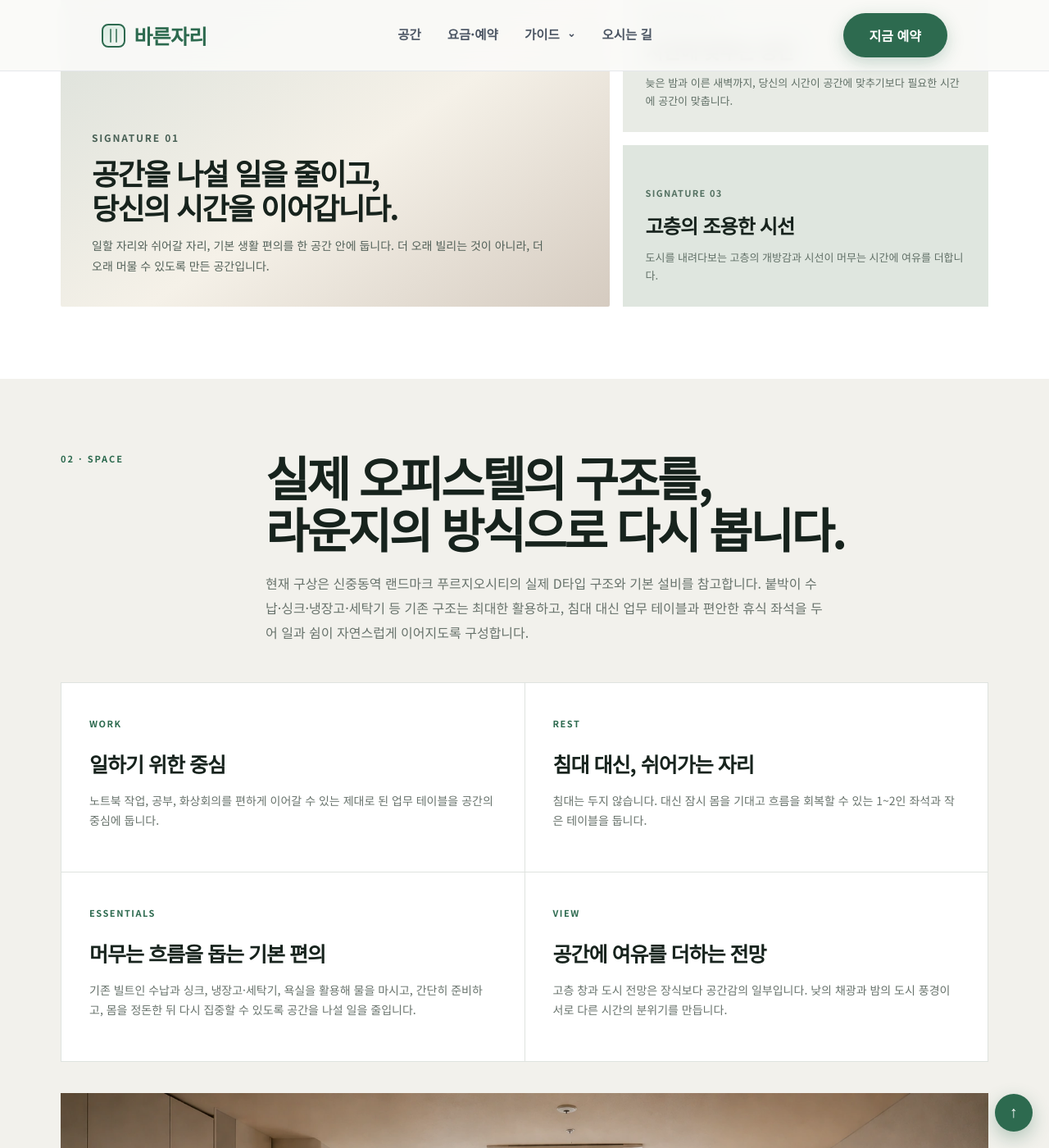
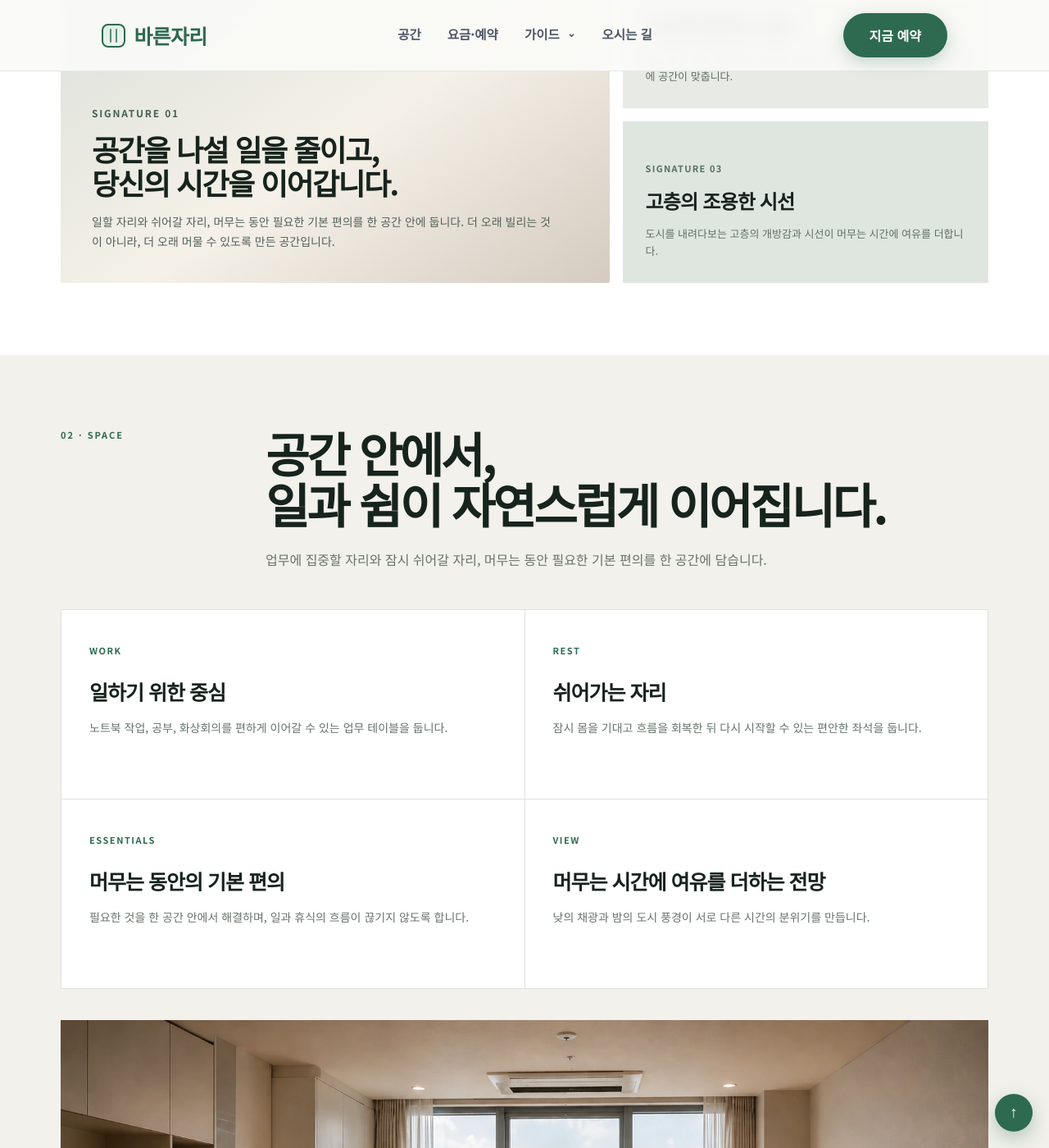
Before and after one commit to bareunspace/blog, a Jekyll site: the page built from lounge/index.html, in a window 1280 px wide and 1400 px high, scrolled down 1177 px. Shown: the whole window at 82% size. Built offline with Jekyll 4.4.1, drawn with Linux system fonts in a browser that asks for light colours; some of the changed text lies outside the part shown.

Commit message:
Simplify lounge page around customer experience

```diff
--- a/lounge/index.html
+++ b/lounge/index.html
@@ -3,7 +3,7 @@
 page_id: lounge
 permalink: /lounge/
 title: 바른자리 프라이빗 라운지 | 신중동 고층 프라이빗 공간
-description: 신중동역 랜드마크 푸르지오시티 고층 오피스텔을 기준으로 구상하는 바른자리 프라이빗 라운지. 일하고, 쉬고, 다시 이어가는 시간을 한 공간에 담습니다.
+description: 신중동의 고층 프라이빗 공간에서 일하고, 쉬고, 다시 이어가는 시간을 위한 바른자리 Private Lounge 구상안입니다.
 canonical: https://bareunjari.com/lounge/
 robots: noindex,follow
 sitemap: false
@@ -31,10 +31,10 @@
     <div class="lounge-shell">
       <div class="lounge-section-head">
         <div class="lounge-index">01 · CONCEPT</div>
-        <div><h2>일하고, 쉬고,<br>다시 이어가는 공간.</h2><p>Private Lounge는 더 오래 빌리는 공간이 아닙니다. 일할 때는 집중하고, 필요할 때는 쉬고, 물을 마시고 간단한 음식을 준비하거나 몸을 정돈한 뒤 다시 시작할 수 있도록 머무는 동안 필요한 흐름을 한 공간 안에 담습니다.</p></div>
+        <div><h2>일하고, 쉬고,<br>다시 이어가는 공간.</h2><p>Private Lounge는 더 오래 빌리는 공간이 아닙니다. 일할 때는 집중하고, 필요할 때는 쉬었다가 다시 시작할 수 있도록 머무는 동안의 흐름을 한 공간 안에 담습니다.</p></div>
       </div>
       <div class="lounge-signature">
-        <div class="lounge-signature-main"><span class="num">SIGNATURE 01</span><h3>공간을 나설 일을 줄이고,<br>당신의 시간을 이어갑니다.</h3><p>일할 자리와 쉬어갈 자리, 기본 생활 편의를 한 공간 안에 둡니다. 더 오래 빌리는 것이 아니라, 더 오래 머물 수 있도록 만든 공간입니다.</p></div>
+        <div class="lounge-signature-main"><span class="num">SIGNATURE 01</span><h3>공간을 나설 일을 줄이고,<br>당신의 시간을 이어갑니다.</h3><p>일할 자리와 쉬어갈 자리, 머무는 동안 필요한 기본 편의를 한 공간 안에 둡니다. 더 오래 빌리는 것이 아니라, 더 오래 머물 수 있도록 만든 공간입니다.</p></div>
         <div class="lounge-signature-side">
           <div class="lounge-signature-card"><span>SIGNATURE 02</span><strong>시간에 맞추는 공간</strong><p>늦은 밤과 이른 새벽까지, 당신의 시간이 공간에 맞추기보다 필요한 시간에 공간이 맞춥니다.</p></div>
           <div class="lounge-signature-card"><span>SIGNATURE 03</span><strong>고층의 조용한 시선</strong><p>도시를 내려다보는 고층의 개방감과 시선이 머무는 시간에 여유를 더합니다.</p></div>
@@ -47,20 +47,20 @@
     <div class="lounge-shell">
       <div class="lounge-section-head">
         <div class="lounge-index">02 · SPACE</div>
-        <div><h2>실제 오피스텔의 구조를,<br>라운지의 방식으로 다시 봅니다.</h2><p>현재 구상은 신중동역 랜드마크 푸르지오시티의 실제 D타입 구조와 기본 설비를 참고합니다. 붙박이 수납·싱크·냉장고·세탁기 등 기존 구조는 최대한 활용하고, 침대 대신 업무 테이블과 편안한 휴식 좌석을 두어 일과 쉼이 자연스럽게 이어지도록 구성합니다.</p></div>
+        <div><h2>공간 안에서,<br>일과 쉼이 자연스럽게 이어집니다.</h2><p>업무에 집중할 자리와 잠시 쉬어갈 자리, 머무는 동안 필요한 기본 편의를 한 공간에 담습니다.</p></div>
       </div>
       <div class="lounge-scenes">
-        <article class="lounge-scene"><em>WORK</em><h3>일하기 위한 중심</h3><p>노트북 작업, 공부, 화상회의를 편하게 이어갈 수 있는 제대로 된 업무 테이블을 공간의 중심에 둡니다.</p></article>
-        <article class="lounge-scene"><em>REST</em><h3>침대 대신, 쉬어가는 자리</h3><p>침대는 두지 않습니다. 대신 잠시 몸을 기대고 흐름을 회복할 수 있는 1~2인 좌석과 작은 테이블을 둡니다.</p></article>
-        <article class="lounge-scene"><em>ESSENTIALS</em><h3>머무는 흐름을 돕는 기본 편의</h3><p>기존 빌트인 수납과 싱크, 냉장고·세탁기, 욕실을 활용해 물을 마시고, 간단히 준비하고, 몸을 정돈한 뒤 다시 집중할 수 있도록 공간을 나설 일을 줄입니다.</p></article>
-        <article class="lounge-scene"><em>VIEW</em><h3>공간에 여유를 더하는 전망</h3><p>고층 창과 도시 전망은 장식보다 공간감의 일부입니다. 낮의 채광과 밤의 도시 풍경이 서로 다른 시간의 분위기를 만듭니다.</p></article>
+        <article class="lounge-scene"><em>WORK</em><h3>일하기 위한 중심</h3><p>노트북 작업, 공부, 화상회의를 편하게 이어갈 수 있는 업무 테이블을 둡니다.</p></article>
+        <article class="lounge-scene"><em>REST</em><h3>쉬어가는 자리</h3><p>잠시 몸을 기대고 흐름을 회복한 뒤 다시 시작할 수 있는 편안한 좌석을 둡니다.</p></article>
+        <article class="lounge-scene"><em>ESSENTIALS</em><h3>머무는 동안의 기본 편의</h3><p>필요한 것을 한 공간 안에서 해결하며, 일과 휴식의 흐름이 끊기지 않도록 합니다.</p></article>
+        <article class="lounge-scene"><em>VIEW</em><h3>머무는 시간에 여유를 더하는 전망</h3><p>낮의 채광과 밤의 도시 풍경이 서로 다른 시간의 분위기를 만듭니다.</p></article>
       </div>
       <div class="lounge-concept-visual">
         <a class="lounge-concept-link" href="/images/bareunjari-private-lounge-hero.webp" target="_blank" rel="noopener" aria-label="Private Lounge 공간 구성 시각화 크게 보기">
-          <img src="/images/bareunjari-private-lounge-hero.webp" alt="랜드마크 푸르지오시티 D타입 구조를 참고해 업무 테이블과 휴식 좌석, 기본 생활 편의를 구성한 바른자리 Private Lounge 시각화 이미지" loading="lazy">
-          <div class="lounge-concept-caption"><div><small>SPACE CONCEPT</small><strong>Private Lounge 공간 구성 시각화</strong></div><span>이미지 크게 보기 →</span></div>
+          <img src="/images/bareunjari-private-lounge-hero.webp" alt="업무 테이블과 휴식 좌석, 식물과 기본 편의를 함께 구성한 바른자리 Private Lounge 공간 시각화" loading="lazy">
+          <div class="lounge-concept-caption"><div><small>SPACE CONCEPT</small><strong>Private Lounge 공간 구성 예시</strong></div><span>이미지 크게 보기 →</span></div>
         </a>
-        <p class="lounge-concept-note">랜드마크 푸르지오시티 D타입의 실제 구조와 기본 설비를 참고해, 바른자리 Private Lounge로 구성했을 때를 시각화한 컨셉 이미지입니다. 실제 촬영 사진이 아니며 최종 호실·가구·시설 구성은 달라질 수 있습니다.</p>
+        <p class="lounge-concept-note">Private Lounge의 공간 분위기와 사용 방식을 보여주는 컨셉 이미지입니다. 실제 공간 구성은 최종 공간에 따라 달라질 수 있습니다.</p>
       </div>
     </div>
   </section>
@@ -75,14 +75,14 @@
         <article class="lounge-scene"><em>SCENE 01</em><h3>긴 프로젝트를 끝내야 하는 날</h3><p>기획, 문서 작업, 시험 준비, 개인 프로젝트처럼 충분한 몰입 시간이 필요한 일정에 적합합니다.</p></article>
         <article class="lounge-scene"><em>SCENE 02</em><h3>새벽 해외 미팅이 있는 날</h3><p>다른 시간대와 맞추는 화상회의 때문에 늦은 밤부터 새벽까지 안정적인 독립 공간이 필요할 때.</p></article>
         <article class="lounge-scene"><em>SCENE 03</em><h3>일과 일 사이, 잠깐 쉬고 싶은 날</h3><p>계속 집중하기보다 잠시 쉬고 다시 시작할 수 있습니다. 오래 머무는 시간에는 휴식도 공간의 일부입니다.</p></article>
-        <article class="lounge-scene"><em>SCENE 04</em><h3>공간을 나설 일을 줄이고 싶은 날</h3><p>물을 마시고, 간단한 음식을 준비하고, 몸을 정돈한 뒤 다시 집중하는 것까지. 필요한 기본 편의를 한 공간 안에서 이어갑니다.</p></article>
+        <article class="lounge-scene"><em>SCENE 04</em><h3>공간을 나설 일을 줄이고 싶은 날</h3><p>필요한 기본 편의를 이용하며 장소를 옮기지 않고 자신의 시간을 이어갑니다.</p></article>
       </div>
       <div class="lounge-related" aria-label="현재 바른자리 Private Room에서 축적된 이용 가이드">
         <div class="lounge-related-head"><span>FROM PRIVATE ROOM</span><p>현재 바른자리 Private Room에서 먼저 확인해 온 시간의 쓰임입니다. Private Lounge는 이 흐름을 더 오래 이어갈 수 있도록 확장합니다.</p></div>
         <div class="lounge-related-grid">
-          <a class="lounge-related-card" href="/posts/boston-early-morning-video-meeting/"><small>PRIVATE ROOM · EARLY MORNING</small><strong>새벽 해외 화상회의가 있는 날</strong><p>미국 보스턴 시간대처럼 한국의 새벽에 말하고 연결해야 하는 일정에서 어떤 공간이 필요한지 정리했습니다.</p><b>Private Room 가이드 보기 →</b></a>
-          <a class="lounge-related-card" href="/posts/one-person-study-room/"><small>PRIVATE ROOM · DEEP FOCUS</small><strong>혼자 오래 집중해야 하는 시간</strong><p>공부, 개인 작업, 온라인 시험처럼 좌석보다 독립된 공간 자체가 필요한 순간을 살펴봅니다.</p><b>Private Room 가이드 보기 →</b></a>
-          <a class="lounge-related-card" href="/posts/date-your-own-time/"><small>PRIVATE ROOM · PRIVATE TIME</small><strong>둘만의 시간을 원하는 방식으로</strong><p>무언가를 계속 하지 않아도 괜찮은 시간, 주변을 덜 신경 쓰고 편하게 머무는 방식에 대한 이야기입니다.</p><b>Private Room 가이드 보기 →</b></a>
+          <a class="lounge-related-card" href="/posts/boston-early-morning-video-meeting/"><small>PRIVATE ROOM · EARLY MORNING</small><strong>새벽 해외 화상회의가 있는 날</strong><p>한국의 새벽에 말하고 연결해야 하는 일정에서 어떤 공간이 필요한지 정리했습니다.</p><b>Private Room 가이드 보기 →</b></a>
+          <a class="lounge-related-card" href="/posts/one-person-study-room/"><small>PRIVATE ROOM · DEEP FOCUS</small><strong>혼자 오래 집중해야 하는 시간</strong><p>공부, 개인 작업, 온라인 시험처럼 독립된 공간 자체가 필요한 순간을 살펴봅니다.</p><b>Private Room 가이드 보기 →</b></a>
+          <a class="lounge-related-card" href="/posts/date-your-own-time/"><small>PRIVATE ROOM · PRIVATE TIME</small><strong>둘만의 시간을 원하는 방식으로</strong><p>주변을 덜 신경 쓰고 편하게 머무는 방식에 대한 이야기입니다.</p><b>Private Room 가이드 보기 →</b></a>
         </div>
       </div>
     </div>
@@ -104,7 +104,7 @@
           <ul><li><span>추천 이용</span><span>면접 · 시험 · 스터디 · 회의</span></li><li><span>이용 흐름</span><span>집중 중심</span></li><li><span>시간 방식</span><span>필요한 시간만</span></li><li><span>공간 성격</span><span>프라이빗룸</span></li></ul>
         </div>
         <div class="lounge-product is-lounge">
-          <div class="lounge-product-label">PRIVATE LOUNGE</div><h3>머무르며 사용하는 공간</h3><p>더 오래 빌리는 상품이 아니라, 일하고 쉬고 다시 시작하는 흐름까지 한 공간에서 이어가고 싶을 때 적합합니다.</p>
+          <div class="lounge-product-label">PRIVATE LOUNGE</div><h3>머무르며 사용하는 공간</h3><p>일하고 쉬고 다시 시작하는 흐름까지 한 공간에서 이어가고 싶을 때 적합합니다.</p>
           <ul><li><span>추천 이용</span><span>장시간 업무 · 새벽 일정 · 해외 미팅</span></li><li><span>이용 흐름</span><span>집중 → 휴식 → 다시 집중</span></li><li><span>시간 방식</span><span>머무름 중심</span></li><li><span>공간 성격</span><span>프라이빗 라운지</span></li></ul>
         </div>
       </div>
@@ -115,13 +115,13 @@
     <div class="lounge-shell">
       <div class="lounge-section-head">
         <div class="lounge-index">05 · EXPERIENCE</div>
-        <div><h2>도시 위 프라이빗 공간에서,<br>하루의 흐름을 이어갑니다.</h2><p>들어온 뒤에는 운영 방식보다 당신의 시간이 먼저 남도록. 일할 때는 집중하고, 필요할 때는 쉬고, 다시 자신의 일정으로 돌아갈 수 있는 단순한 경험을 지향합니다.</p></div>
+        <div><h2>도시 위 프라이빗 공간에서,<br>하루의 흐름을 이어갑니다.</h2><p>일할 때는 집중하고, 필요할 때는 쉬고, 다시 자신의 일정으로 돌아갈 수 있는 단순한 경험을 지향합니다.</p></div>
       </div>
       <div class="lounge-experience">
         <div class="lounge-step"><small>01</small><strong>들어오고</strong><p>예약한 시간에 독립된 공간으로 입실합니다.</p></div>
         <div class="lounge-step"><small>02</small><strong>집중하고</strong><p>업무, 공부, 미팅 등 그날의 목적에 집중합니다.</p></div>
-        <div class="lounge-step"><small>03</small><strong>쉬어가고</strong><p>소파에 잠시 기대거나 기본 편의를 이용하며 다음 흐름을 준비합니다.</p></div>
-        <div class="lounge-step"><small>04</small><strong>다시 이어갑니다</strong><p>밤, 새벽, 아침까지 장소를 옮기지 않고 자신의 흐름을 이어갑니다.</p></div>
+        <div class="lounge-step"><small>03</small><strong>쉬어가고</strong><p>잠시 쉬며 다음 흐름을 준비합니다.</p></div>
+        <div class="lounge-step"><small>04</small><strong>다시 이어갑니다</strong><p>장소를 옮기지 않고 자신의 흐름을 이어갑니다.</p></div>
       </div>
     </div>
   </section>
@@ -129,11 +129,11 @@
   <section class="lounge-opening">
     <div class="lounge-shell">
       <div class="lounge-opening-box">
-        <div><div class="lounge-index">PRIVATE LOUNGE · CONCEPT LOCATION</div><h2>신중동의 높은 곳에,<br>한 자리를 더합니다.</h2></div>
-        <div class="lounge-opening-copy"><p>현재 Private Lounge는 신중동역 랜드마크 푸르지오시티의 고층 오피스텔을 기준으로 구체화하고 있습니다. 오늘 필요한 일을 이어가다 보면, 어느새 원하는 자리에 조금 더 가까워질 수 있도록.</p>
-          <div class="lounge-opening-info"><div><small>LOCATION</small><strong>랜드마크 푸르지오시티 · 검토 중</strong></div><div><small>SPACE</small><strong>HIGH-FLOOR PRIVATE</strong></div><div><small>RESERVATION</small><strong>오픈 예정</strong></div></div>
+        <div><div class="lounge-index">PRIVATE LOUNGE · SINJUNGDONG</div><h2>신중동의 높은 곳에,<br>한 자리를 더합니다.</h2></div>
+        <div class="lounge-opening-copy"><p>Private Lounge는 신중동에서 새로운 공간으로 준비하고 있습니다. 오늘 필요한 일을 이어가다 보면, 어느새 원하는 자리에 조금 더 가까워질 수 있도록.</p>
+          <div class="lounge-opening-info"><div><small>LOCATION</small><strong>신중동 · 검토 중</strong></div><div><small>SPACE</small><strong>HIGH-FLOOR PRIVATE</strong></div><div><small>RESERVATION</small><strong>오픈 예정</strong></div></div>
           <div class="lounge-opening-actions"><a class="lounge-btn" href="/booking/">현재 Private Room 예약하기</a><a class="lounge-btn secondary" href="/">바른자리 둘러보기</a></div>
-          <div class="lounge-disclaimer">※ 현재 페이지는 랜드마크 푸르지오시티 고층 오피스텔을 기준으로 작성한 공간 구상안입니다. 실제 위치·호실·이용 가능 시간·공간대여 운영 가능 여부·요금과 시설 구성은 임대차 조건 및 관리규약 확인 후 최종 확정됩니다.</div>
+          <div class="lounge-disclaimer">※ 현재 페이지는 Private Lounge 구상안입니다. 실제 위치·이용 가능 시간·운영 방식·요금과 시설 구성은 최종 확정 후 안내합니다.</div>
         </div>
       </div>
     </div>
```
